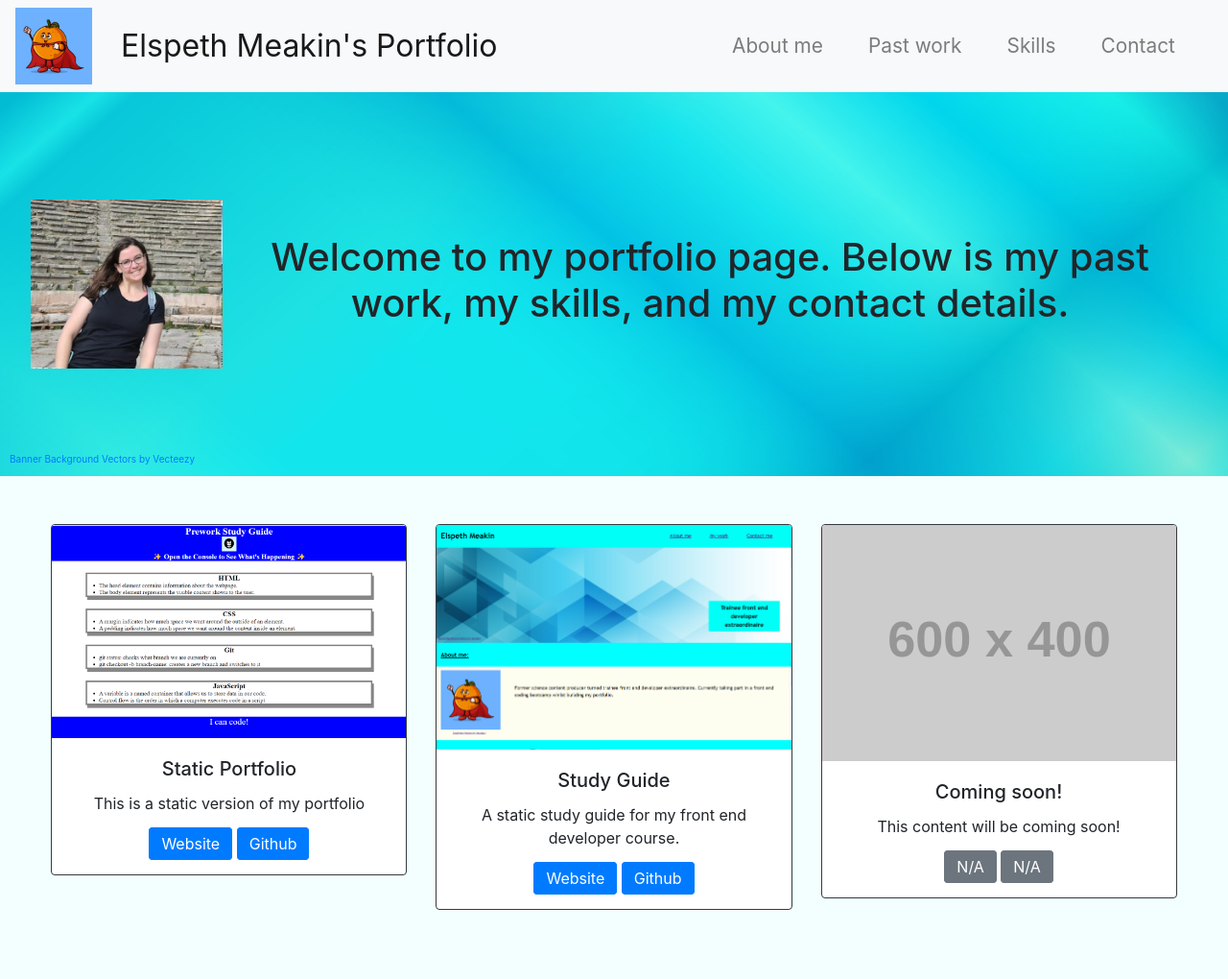
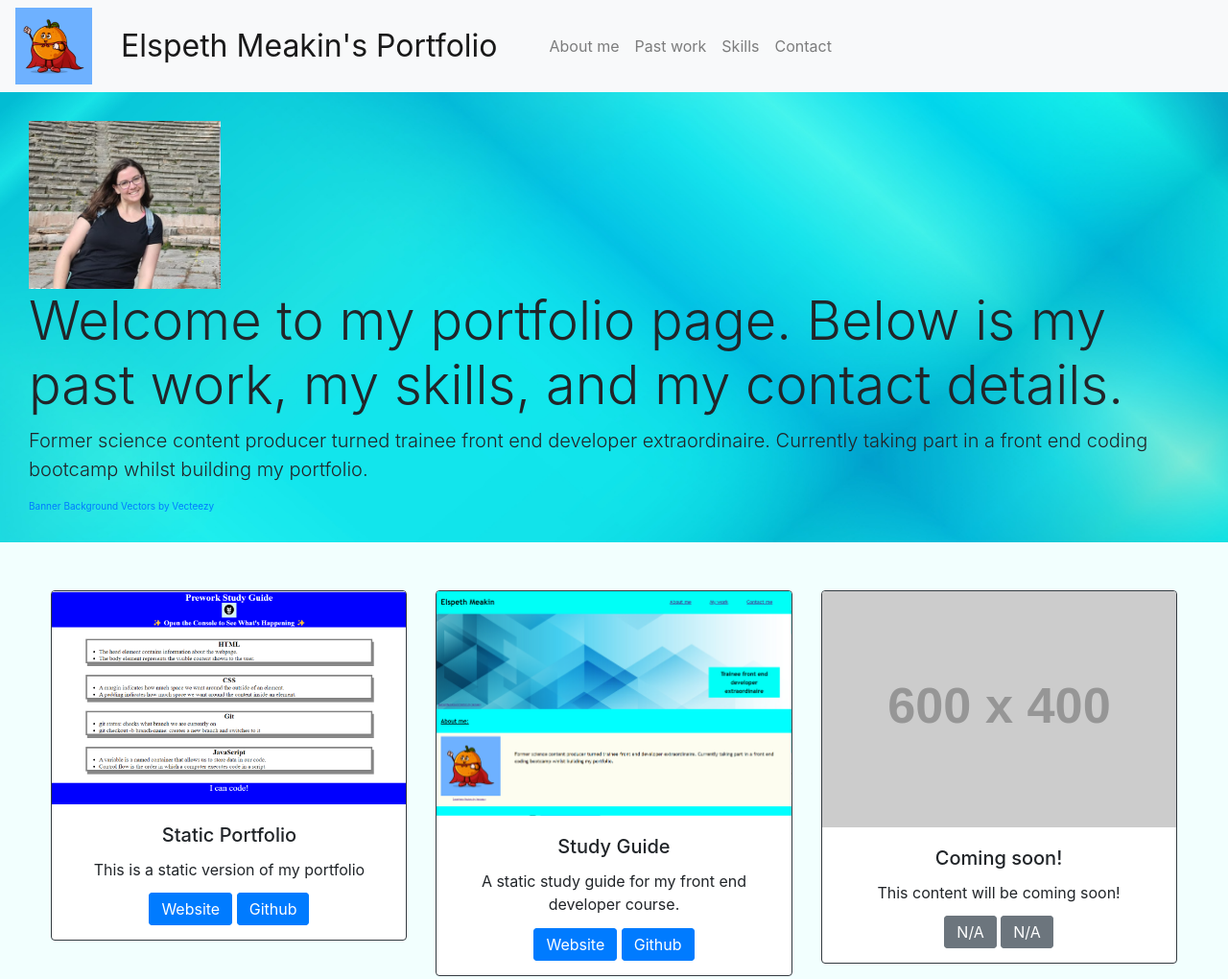
Before and after one commit to Moobell1212/Elspeth-Meakin-s-Bootstrap-Portfolio, a plain HTML site: page index.html in a window 1280 px wide. Shown: the whole page at 96% size. Before the commit the page ends 998 px from the top, so only its background shows below. Drawn offline with nearby package versions, Linux system fonts and the light colour scheme; placeholder pictures from the web are drawn by us.

Commit message:
herobanner replaced by jumbotron

```diff
--- a/css/style.css
+++ b/css/style.css
@@ -2,8 +2,6 @@
 body {background-color: rgba(0, 255, 242, 0.05);}
 
 #avatar {width: 80px;}
-
-#customnav {background-color: rgba(0, 217, 255, 0.8);}
 
 .customNav {width: 100%;
 }
@@ -12,39 +10,21 @@ body {background-color: rgba(0, 255, 242, 0.05);}
 font-size: 2em;
 }
 
-.navbar-nav{
-  margin-left: auto;
-  margin-right: 0 !important;
-  padding-right: 1.5em;
-  gap: 1.5em;
-  font-size: 1.3em;}
+.jumbotron {display: flex;
+padding: 30px;
+background-image: url(../images/banner.jpg);
+background-size: cover;}
 
-#aboutme {height: 400px;
-  background-image: url(../images/banner.jpg);
-  background-size: cover;
-  display: flex;
-  align-items: center;
-  text-align: center;
-  padding: 2em;
-  position: relative;
-}
+#picture, #jumbotext {display: inline;}
 
-#picture {width: 20%;
-text-align: center;}
-
-#herotext{flex-wrap: wrap;}
-
-#avatarphoto {width: 200px;
+#picture {width: 200px;
 margin: 0px;}
 
-#banneratt{position: absolute;
-  bottom: 10px;
-  left: 10px;
-  font-size: 10px;}
+#banneratt {font-size: 10px;}
 
-.card-img-top {height: 200px;
+.card-img-top {
 width: 100%;
-height: inherit;
+height: auto;
 overflow: hidden;
 }
 
--- a/index.html
+++ b/index.html
@@ -42,16 +42,17 @@
       </nav>
       <!-- nav bar end -->
 
-    <!-- Herobanner-->
-    <div class="herobanner" id="aboutme">
-      <div id="picture"><img src="images/Profile pic2.png" id="avatarphoto">
+    <!-- Jumbotron-->
+    <div class="jumbotron jumbotron-fluid">
+      <div class="jumbocontainer">
+        <div class="picture"><img src="images/Profile pic2.png" id="picture"></div>
+        <div id="jumbotext"><h1 class="display-4">Welcome to my portfolio page. Below is my past work, my skills, and my contact details.</h1>
+        <p class="lead">Former science content producer turned trainee front end developer extraordinaire. Currently taking part in a front end coding bootcamp whilst building my portfolio.</p>
+        <div id="banneratt"><a href="https://www.vecteezy.com/free-vector/banner-background" target="blank">Banner Background Vectors by Vecteezy</a></div>
+        </div>
       </div>
-      <div id="herotext">
-      <h1>Welcome to my portfolio page. Below is my past work, my skills, and my contact details.</h1>
-      </div>
-      <div id="banneratt"><a href="https://www.vecteezy.com/free-vector/banner-background" target="blank">Banner Background Vectors by Vecteezy</a></div>
     </div>
-    <!-- Herobanner end -->
+    <!-- Jumbotron -->
 
 
     <!-- bootstrap work cards -->
```
